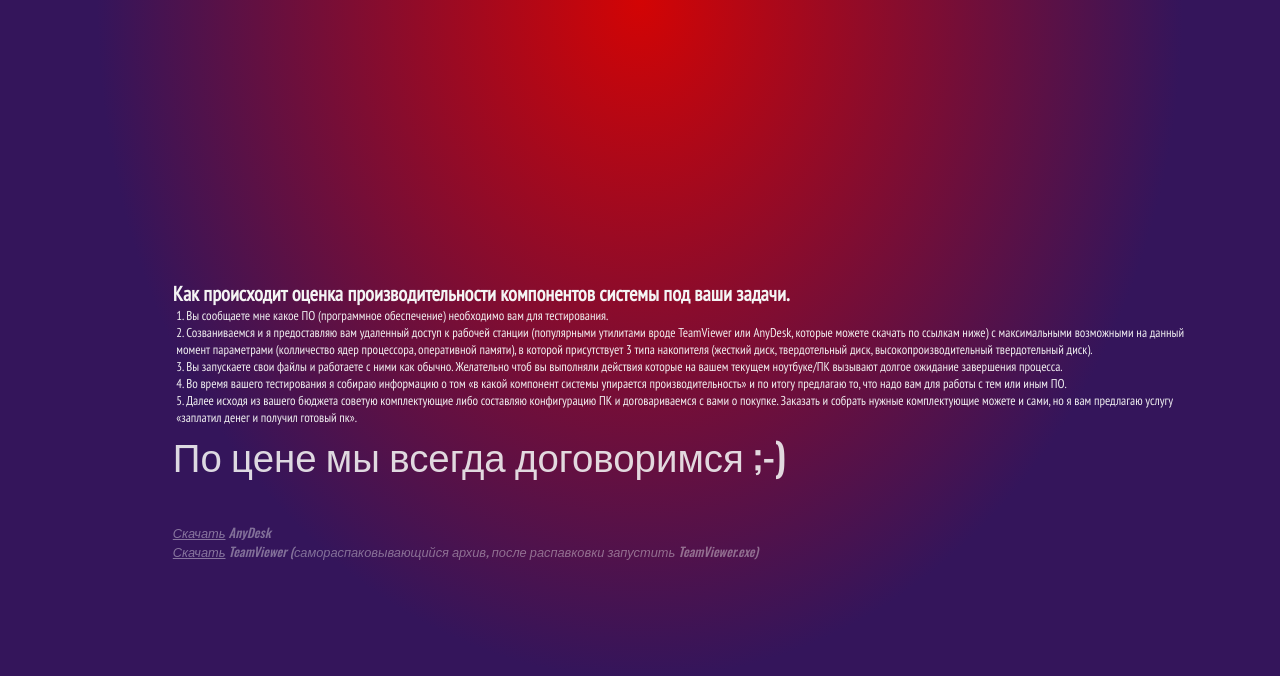
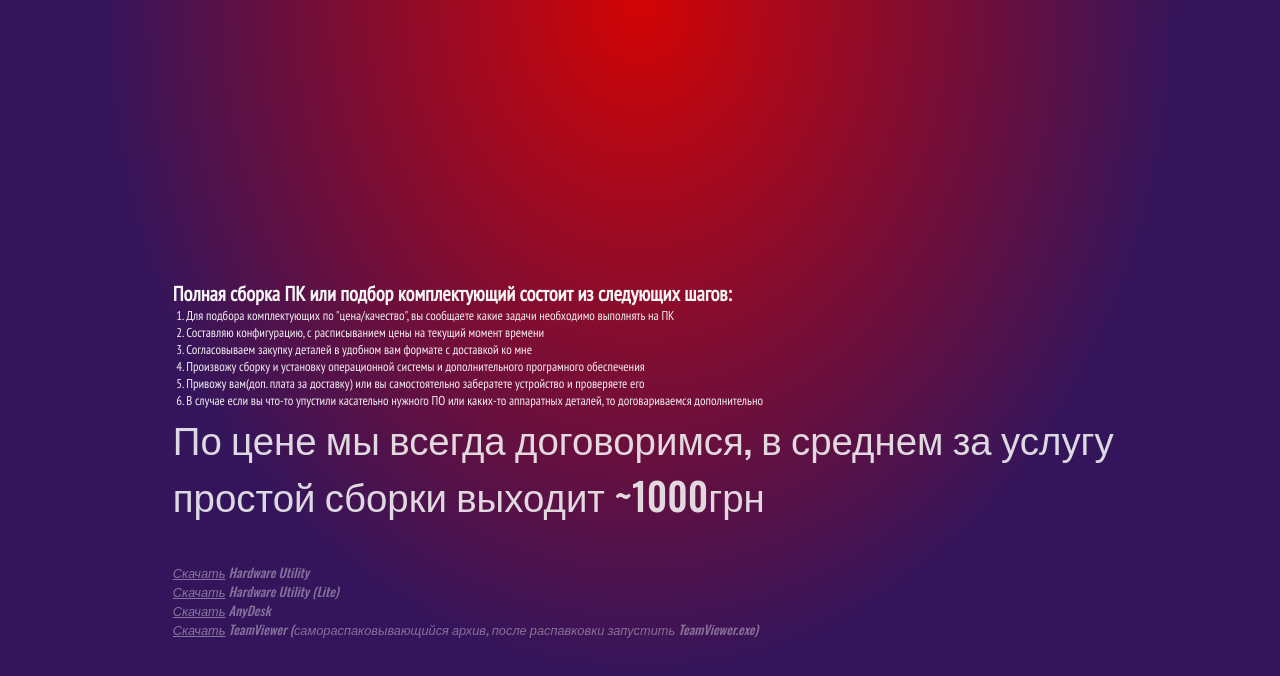
Before and after one commit to SkUniquell/skuniquell.net, a plain HTML site: page pc/index.html in a window 1280 px wide. Drawn offline with nearby package versions, Linux system fonts and the light colour scheme.

Commit message:
* update pc page

```diff
--- a/pc/index.html
+++ b/pc/index.html
@@ -1,6 +1,6 @@
 <html>
 	<head>
-	    <title>Web/Mail Hosting</title>
+	    <title>PC Building</title>
 		<meta charset="utf-8" />
 		<script src="/css/main.js"></script>
 		<link href="https://fonts.googleapis.com/css?family=Oswald:500|PT+Sans+Narrow" rel="stylesheet">
@@ -11,13 +11,16 @@
 		<div id="gradient"></div>
 
 		<div id="vertical">
-			<div id="owner">Как происходит оценка производительности компонентов системы под ваши задачи.</div>
-			<div id="owner-position">1. Вы сообщаете мне какое ПО (программное обеспечение) необходимо вам для тестирования.</div>
-			<div id="owner-position">2. Созваниваемся и я предоставляю вам удаленный доступ к рабочей станции (популярными утилитами вроде TeamViewer или AnyDesk, которые можете скачать по ссылкам ниже) с максимальными возможными на данный момент параметрами (колличество ядер процессора, оперативной памяти), в которой присутствует 3 типа накопителя (жесткий диск, твердотельный диск, высокопроизводительный твердотельный диск).</div>
-			<div id="owner-position">3. Вы запускаете свои файлы и работаете с ними как обычно. Желательно чтоб вы выполняли действия которые на вашем текущем ноутбуке/ПК вызывают долгое ожидание завершения процесса.</div>
-			<div id="owner-position">4. Во время вашего тестирования я собираю информацию о том «в какой компонент системы упирается производительность» и по итогу предлагаю то, что надо вам для работы с тем или иным ПО.</div>
-			<div id="owner-position">5. Далее исходя из вашего бюджета советую комплектующие либо составляю конфигурацию ПК и договариваемся с вами о покупке. Заказать и собрать нужные комплектующие можете и сами, но я вам предлагаю услугу «заплатил денег и получил готовый пк».</div>
-			<div id="title">По цене мы всегда договоримся ;-)</div>
+			<div id="owner">Полная сборка ПК или подбор комплектующий состоит из следующих шагов:</div>
+			<div id="owner-position">1. Для подбора комплектующих по "цена/качество", вы сообщаете какие задачи необходимо выполнять на ПК</div>
+			<div id="owner-position">2. Составляю конфигурацию, с расписыванием цены на текущий момент времени</div>
+			<div id="owner-position">3. Согласовываем закупку деталей в удобном вам формате с доставкой ко мне</div>
+			<div id="owner-position">4. Произвожу сборку и установку операционной системы и дополнительного програмного обеспечения</div>
+			<div id="owner-position">5. Привожу вам(доп. плата за доставку) или вы самостоятельно забератете устройство и проверяете его</div>
+			<div id="owner-position">6. В случае если вы что-то упустили касательно нужного ПО или каких-то аппаратных деталей, то договариваемся дополнительно</div>
+			<div id="title">По цене мы всегда договоримся, в среднем за услугу простой сборки выходит ~1000грн</div>
+			<div id="contacts"><a href="MonSoft.7z" style="color: white">Скачать</a> Hardware Utility</div>
+			<div id="contacts"><a href="speccy.exe" style="color: white">Скачать</a> Hardware Utility (Lite)</div>
 			<div id="contacts"><a href="AnyDesk.exe" style="color: white">Скачать</a> AnyDesk</div>
 			<div id="contacts"><a href="TeamViewer.exe" style="color: white">Скачать</a> TeamViewer (самораспаковывающийся архив, после распавковки запустить TeamViewer.exe)</div>
 		</div>
```
Also changed, not shown: index.html (+7 -3 lines), 2 other files.
